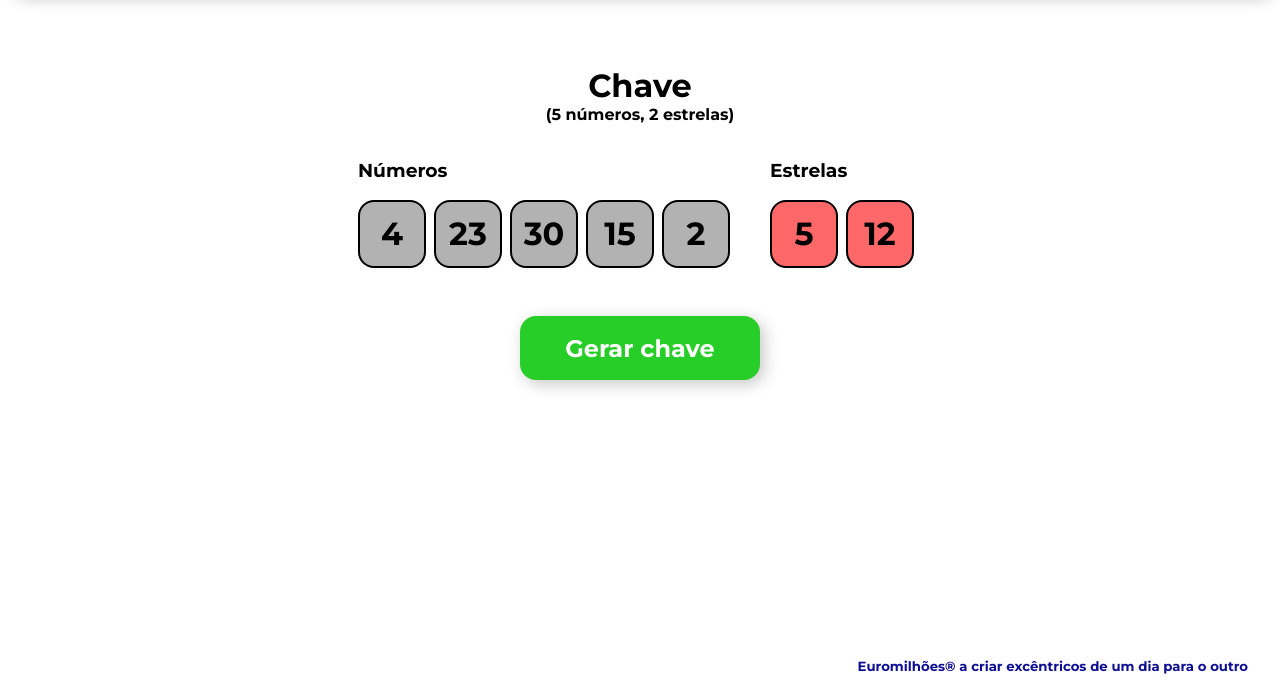
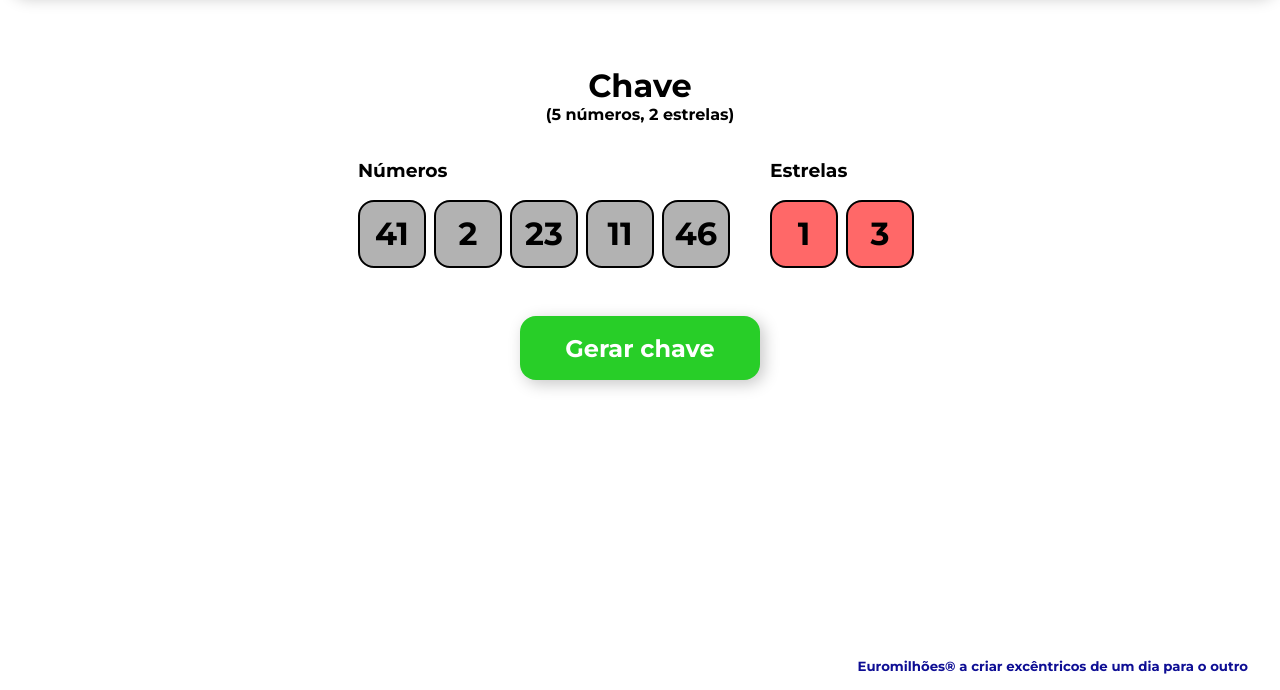
Before and after one commit to aandre-costaa/EuroMillions, a plain HTML site: page index.html in a window 1280 px wide. Both pictures are taken after a click on the button "Gerar chave". Shown: the part 110-800 px from the top of the page. Drawn offline with Linux system fonts and the light colour scheme.

Commit message:
Random Key generator script working

```diff
--- a/bet.js
+++ b/bet.js
@@ -1,4 +1,4 @@
-function generateRandomkey() {
+function generateRandomKey() {
     let numbers = [];
     let stars = [];
     while (numbers.length < 5) {
@@ -12,7 +12,14 @@ function generateRandomkey() {
         let randomStar = Math.floor(Math.random() * 12) + 1;
         if (!stars.includes(randomStar)) {
             stars.push(randomStar);
-            document.getElementById("s" + stars.length).innerHTML = randomStar;
+            document.getElementById("s" + stars.length).innerHTML =  randomStar;
         }
     }
+    console.log("Key generated!");
+    console.log("Numbers: " + numbers);
+    console.log("Stars: " + stars);
 }
+
+document.getElementById("generate").addEventListener("click", function() {
+    let randomNumbers = generateRandomKey();
+});
--- a/index.html
+++ b/index.html
@@ -28,19 +28,19 @@
             <div class="key-numbers">
                 <h3>Números</h3>
                 <div class="numbers">
-                    <div id="n1" class="number"><h1>4</h1></div>
-                    <div id="n2" class="number"><h1>23</h1></div>
-                    <div id="n3" class="number"><h1>30</h1></div>
-                    <div id="n4" class="number"><h1>15</h1></div>
-                    <div id="n5" class="number"><h1>2</h1></div>
+                    <div class="number"><h1 id="n1">4</h1></div>
+                    <div class="number"><h1 id="n2">23</h1></div>
+                    <div class="number"><h1 id="n3">30</h1></div>
+                    <div class="number"><h1 id="n4">15</h1></div>
+                    <div class="number"><h1 id="n5">2</h1></div>
                 </div>
 
             </div>
             <div class="key-stars">
                 <h3>Estrelas</h3>
                 <div class="stars">
-                    <div id="s1" class="star"><h1>5</h1></div>
-                    <div id="s2" class="star"><h1>12</h1></div>
+                    <div class="star"><h1 id="s1">5</h1></div>
+                    <div class="star"><h1 id="s2">12</h1></div>
                 </div>
             </div>
         </div>
@@ -52,9 +52,7 @@
     </footer>
 
     <script src="bet.js">
-        document.getElementById("generate").addEventListener("click", function() {
-            let randomNumbers = generateRandomNumbers();
-        });
+
     </script>
 </body>
 
```
